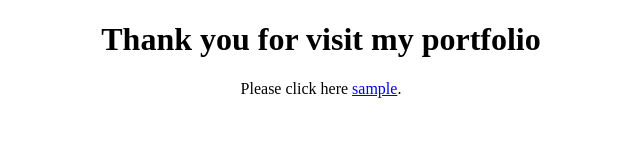
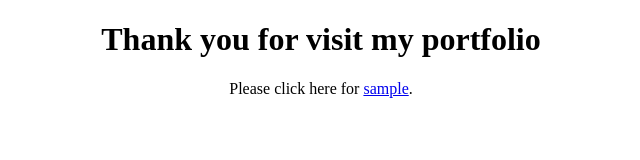
Before and after one commit to shuipint/myportfolio, a plain HTML site: page index.html in a window 1280 px wide. Shown: the full height of the page, 319-959 px from the left. Drawn offline with Linux system fonts and the light colour scheme.

Commit message:
Update index.html

```diff
--- a/index.html
+++ b/index.html
@@ -7,7 +7,7 @@
 	<body >
 		<div id="container" width="80%" height="">
 			<h1> Thank you for visit my portfolio</h1>
-			  <p>Please click here <a href="https://shuipint.github.io/myportfolio/porfolio%20.pdf">sample</a>.</p>
+			  <p>Please click here for <a href="https://shuipint.github.io/myportfolio/porfolio%20.pdf">sample</a>.</p>
 		</div>
 	</body>
 	</html>
```
